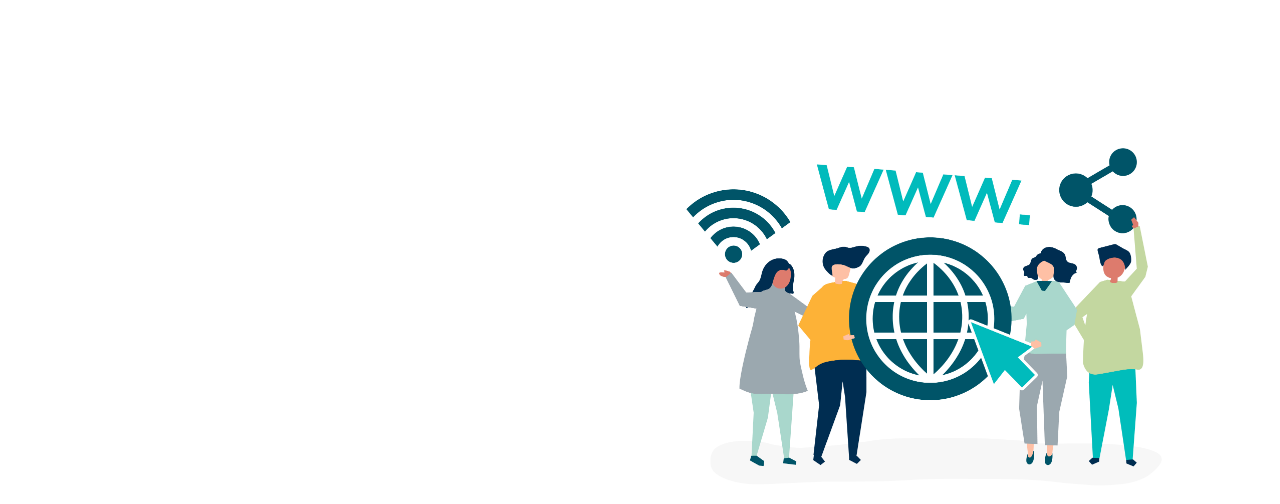
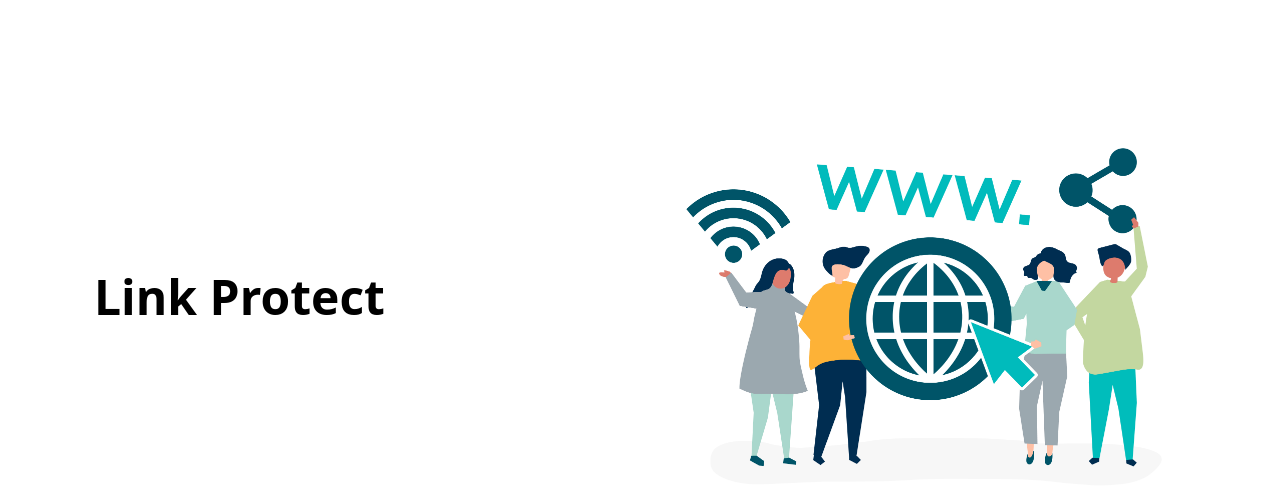
Before and after one commit to RochaEverton/linkprotect, a Next.js app: page / in a window 1280 px wide. Shown: the top 504 px of the page. Built offline with nearby package versions, Linux system fonts and the light colour scheme.

Commit message:
add titulo

```diff
--- a/src/app/page.js
+++ b/src/app/page.js
@@ -5,7 +5,11 @@ export default function Home() {
       <div className="container px-4 py-5">
         <div className="row flex-lg-row-reverse align-items-center g-5 py-5">
           <div className="col-6">
-            <img src="/link.jpg" alt="imagem link" className="d-block mx-lg-auto img-fluid "/>
+            <img src="/link.jpg" alt="imagem link" className="d-block mx-lg-auto img-fluid" width="700" height="500"/>
+          </div>
+          <div className="col-6">
+            <h1 className="display-5 fw-bold text-body-emphasis lh-1 mb-3">Link Protect</h1>
+
           </div>
         </div>
       </div>
```
